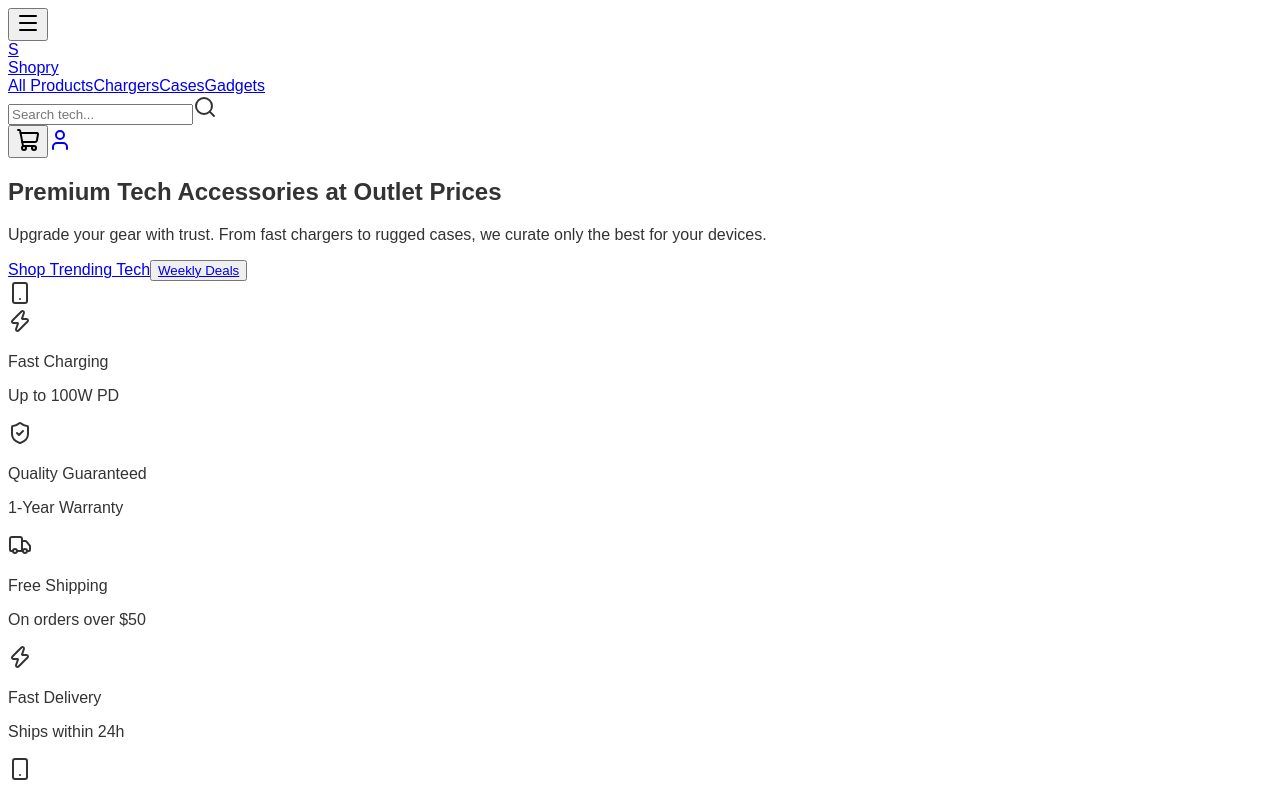
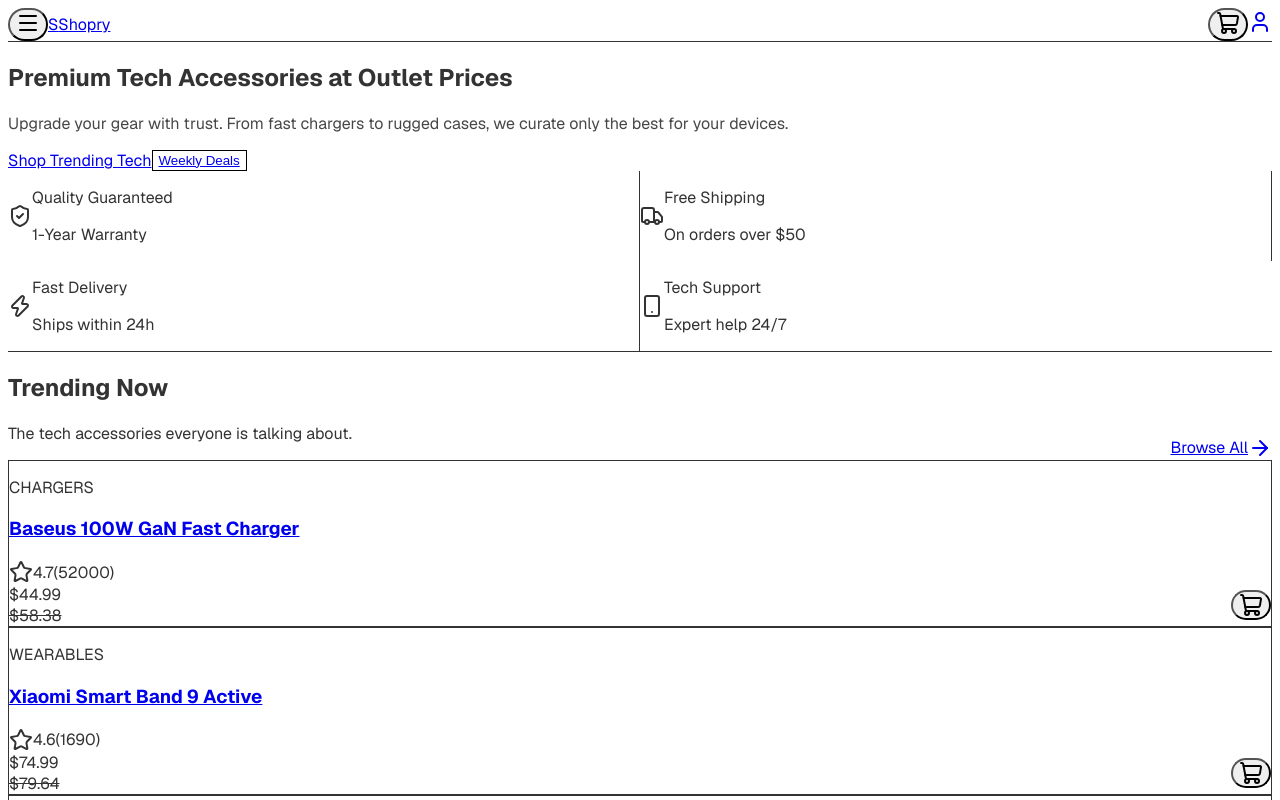
Before and after one commit to 2010calebjones/tech-dropshipping, a Next.js app: page / in a window 1280 px wide. Shown: the top 800 px of the page. Built offline with nearby package versions, Linux system fonts and the light colour scheme.

Commit message:
Fix: add Tailwind directives to globals.css

```diff
--- a/src/app/globals.css
+++ b/src/app/globals.css
@@ -1,13 +1,12 @@
+@tailwind base;
+@tailwind components;
+@tailwind utilities;
+
 :root {
   --background: #ffffff;
   --foreground: #333333;
   --primary: #0071CE;
   --accent: #FFC220;
-}
-
-@theme {
-  --color-primary: #0071CE;
-  --color-accent: #FFC220;
 }
 
 body {
```
